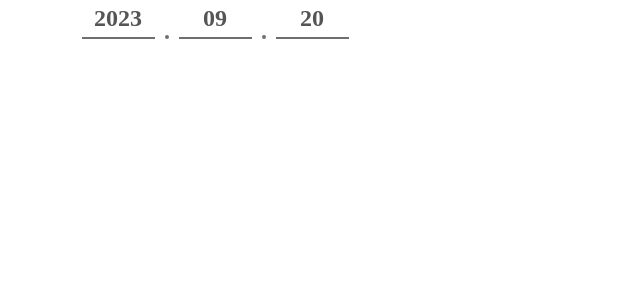
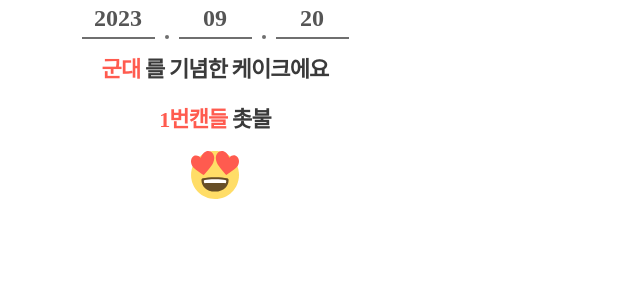
Before and after one commit to DOSOPT-SOPKATHON-WEB4/Web, a React (Vite) app in the folder FrontEnd/: page /candle-detail in a window 1280 px wide. Shown: the top 300 px of the page, without its empty margins (0-640 px from the left). Built offline with nearby package versions, Linux system fonts and the light colour scheme.

Commit message:
feat: CandleDetail-Text 구현

```diff
--- a/FrontEnd/src/assets/index.js
+++ b/FrontEnd/src/assets/index.js
@@ -20,6 +20,7 @@ import IcCandle1Complete from './icon/ic_candle4_complete.svg?react';
 import IcCandle5Complete from './icon/ic_candle5_complete.svg?react';
 import IcRound from './icon/ic_round.svg?react';
 import IcMainLogo from './icon/ic_main_logo.svg?react';
+import IcFace from './icon/ic_face.svg?react';
 
 export {
   IcBack,
@@ -42,4 +43,5 @@ export {
   Logo,
   CakeFloor,
   CandleOn3,
+  IcFace,
 };
--- /dev/null
+++ b/FrontEnd/src/components/CandleDetail/Text.jsx
@@ -0,0 +1,41 @@
+import styled from 'styled-components';
+import { IcFace } from '../../assets';
+
+const Text = () => {
+  const TAG = '군대';
+  const TITLE = '1번캔들';
+
+  return (
+    <St.Wrapper>
+      <p>
+        <span>{TAG}</span> 를 기념한 케이크에요
+      </p>
+      <p>
+        <span>{TITLE}</span> 촛불
+      </p>
+      <IcFace />
+    </St.Wrapper>
+  );
+};
+
+export default Text;
+
+const St = {
+  Wrapper: styled.div`
+    display: flex;
+    flex-direction: column;
+    align-items: center;
+    gap: 1.8rem;
+
+    margin-top: 1.2rem;
+
+    text-align: center;
+
+    ${({ theme }) => theme.fonts.s2};
+    color: ${({ theme }) => theme.colors.gray1};
+
+    & span {
+      color: ${({ theme }) => theme.colors.red};
+    }
+  `,
+};
--- a/FrontEnd/src/pages/CandleDetailPage.jsx
+++ b/FrontEnd/src/pages/CandleDetailPage.jsx
@@ -1,11 +1,13 @@
 import React from 'react';
 import Date from '../components/CandleDetail/Date';
 import styled from 'styled-components';
+import Text from '../components/CandleDetail/Text';
 
 const CandleDetailPage = () => {
   return (
     <St.Wrapper>
       <Date />
+      <Text />
     </St.Wrapper>
   );
 };
@@ -16,5 +18,7 @@ const St = {
   Wrapper: styled.section`
     display: flex;
     flex-direction: column;
+
+    align-items: center;
   `,
 };
```
Also changed, not shown: FrontEnd/src/assets/icon/ic_face.svg (added).
